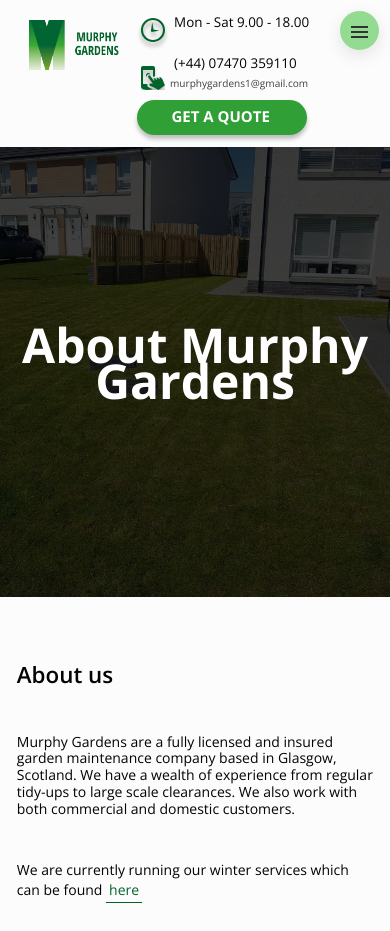
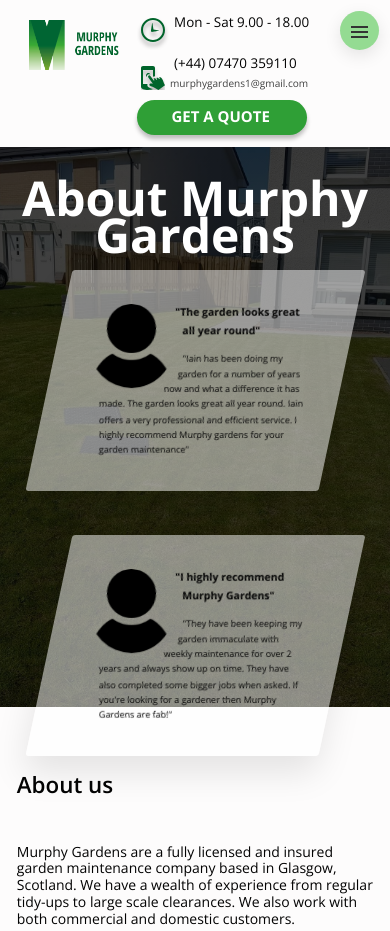
Before and after one commit to riquiofficial/murphygardens, a plain HTML site: page about.html in a window 390 px wide. Shown: the top 931 px of the page. Drawn offline with nearby package versions, Linux system fonts and the light colour scheme.

Commit message:
added customer testimonials to about page and responsive background

```diff
--- a/about.html
+++ b/about.html
@@ -74,11 +74,40 @@
         </div>
     </header>
     <main>
-    <div class="about__bg"><h1 class="main__services-heading-2">About Murphy Gardens</h1>
+        <div class="container">
+    <div class="about__bg">
+
+        <h1 class="main__services-heading-about">About Murphy Gardens</h1>
+        <div class="row">
+            <div class="story">
+                <figure class="story__shape">
+                    <img src="./icons/iconmonstr-user-5-240.png" alt="user logo" class="story__img">
+                    <figcaption class="story__caption">Clare Mansewood</figcaption>
+                </figure>
+                <div class="story__text">
+                    <h3 class="heading-tertiary u-margin-bottom-small">"The garden looks great all year round"</h3>
+                    <p>"Iain has been doing my garden for a number of years now and what a difference it has made. The garden looks great all year round. Iain offers a very professional and efficient service. I highly recommend Murphy gardens for your garden maintenance"</p>
+                </div>
+            </div>
+        </div>
+
+    <div class="row">
+        <div class="story">
+            <figure class="story__shape">
+                <img src="./icons/iconmonstr-user-5-240.png" alt="user logo" class="story__img">
+                <figcaption class="story__caption">Gillian, Barrhead</figcaption>
+            </figure>
+            <div class="story__text">
+                <h3 class="heading-tertiary u-margin-bottom-small">"I highly recommend Murphy Gardens"</h3>
+                <p>"They have been keeping my garden immaculate with weekly maintenance for over 2 years and always show up on time. They have also completed some bigger jobs when asked. If you're looking for a gardener then Murphy Gardens are fab!"</p>
+            </div>
+        </div>
     </div>
+</div>
+</div>
     <br><br>
+    <div class="row">
     <div class="main__services">
-        <div class="row">
             <div class="main__services-text">
                 <h2 class="main__services-text--second-heading">About us</h2>
                 <p class="main__services-paragraph">Murphy Gardens are a fully licensed and insured garden
@@ -88,6 +117,7 @@
             </div>
         </div>
     </div>
+
 </main>
 <footer class="footer">
     <div class="footer__logo-box">
--- a/css/index.css
+++ b/css/index.css
@@ -19,7 +19,10 @@ html {
         transform: translateY(-20px);
 
     }
+
 }
+
+
 @media only screen and (max-width: 960px) {
     html {
         font-size:40%;
@@ -30,6 +33,7 @@ html {
     }
 
 }
+
 
 .page_load {
     animation: change-page 1s cubic-bezier(0.86, 0, 0.07, 1);
@@ -116,6 +120,7 @@ body {
     .main__services-text--second-heading {
         margin: 3rem;
     }
+
 
 }
 
@@ -356,6 +361,7 @@ body {
     }
 
 
+
     .header__hours {
 
         left: 35%;
@@ -416,6 +422,9 @@ body {
         left:35%;
         height: 98px;
     }
+
+
+
 }
 
 .header__nav-inside{
@@ -535,6 +544,16 @@ body {
     padding-top: 180px;
 }
 
+.main__services-heading-about {
+    font-family: 'Open Sans', sans-serif;
+    color: rgba(255, 255, 255, 1);
+    font-weight: bold;
+    font-size: 48px;
+    line-height: 6.5rem;
+    text-align: center;
+    padding-top: 6rem;
+    padding-bottom: 3rem;
+}
 
 .main__services-text--second-heading {
     font-weight: 500;
@@ -584,7 +603,7 @@ body {
 
 .about__bg {
     width: 100%;
-    height: 450px;
+    height: 100rem;
     background-image: linear-gradient(179.99deg, rgba(0, 0, 0, 0.75) 99.97%, rgba(12, 155, 12, 0.15) 99.98%, rgba(17, 87, 17, 0) 99.99%), url(/Images/about.jpg);
     background-repeat: no-repeat;
     background-attachment: fixed;
@@ -932,3 +951,50 @@ body {
 .contact__us {
     height: 636px;
 }
+
+.story {
+    width: 75%;
+    margin: auto;
+    box-shadow: 0 3rem 6rem rgba(0, 0, 0, 0.1);
+    background-color: rgba(255, 255, 255, 0.5);
+    border-radius: 3px;
+    padding: 6rem;
+    font-size: 1.6rem;
+    padding-left: 9rem;
+    transform: skewX(-12deg); }
+    .story > * {
+      transform: skewX(12deg); }
+    .story__shape {
+      width: 15rem;
+      height: 15rem;
+      float: left;
+      -webkit-shape-outside: circle(50% at 50% 50%);
+      shape-outside: circle(50% at 50% 50%);
+      clip-path: circle(50% at 50% 50%);
+      transform: translateX(-3rem) skewX(12deg);
+      position: relative; }
+    .story__img {
+      height: 100%;
+      /* transform: translateX(-4rem) scale(1.4); */
+      backface-visibility: hidden;
+      transition: all .5s; }
+    .story__text {
+      transform: skewX(12deg); }
+    .story__caption {
+      position: absolute;
+      top: 50%;
+      left: 50%;
+      transform: translate(-50%, 20%);
+      color: rgb(219, 219, 219);
+      font-size: 1.7rem;
+      text-align: center;
+      text-transform: uppercase;
+      opacity: 0;
+      transition: all .5s;
+      backface-visibility: hidden; }
+    .story:hover .story__caption {
+      opacity: 1;
+      transform: translate(-50%, -50%); }
+    .story:hover .story__img {
+      transform: translateY(2rem) scale(1);
+      filter: blur(3px) brightness(80%); }
```
Also changed, not shown: icons/iconmonstr-user-5-240.png (added).
